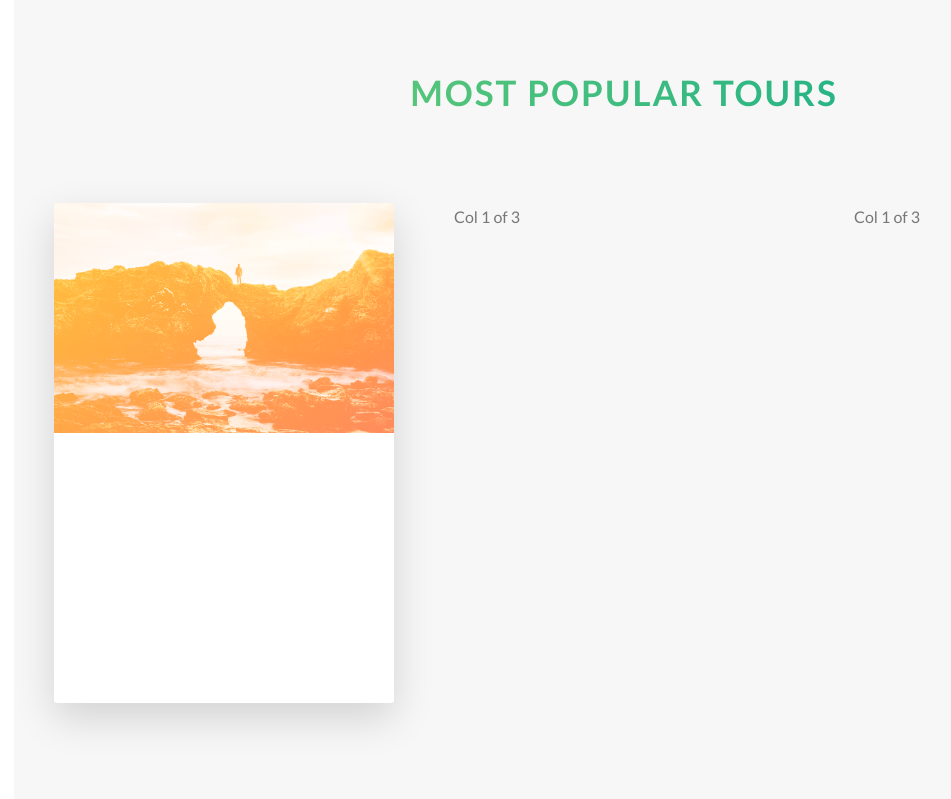
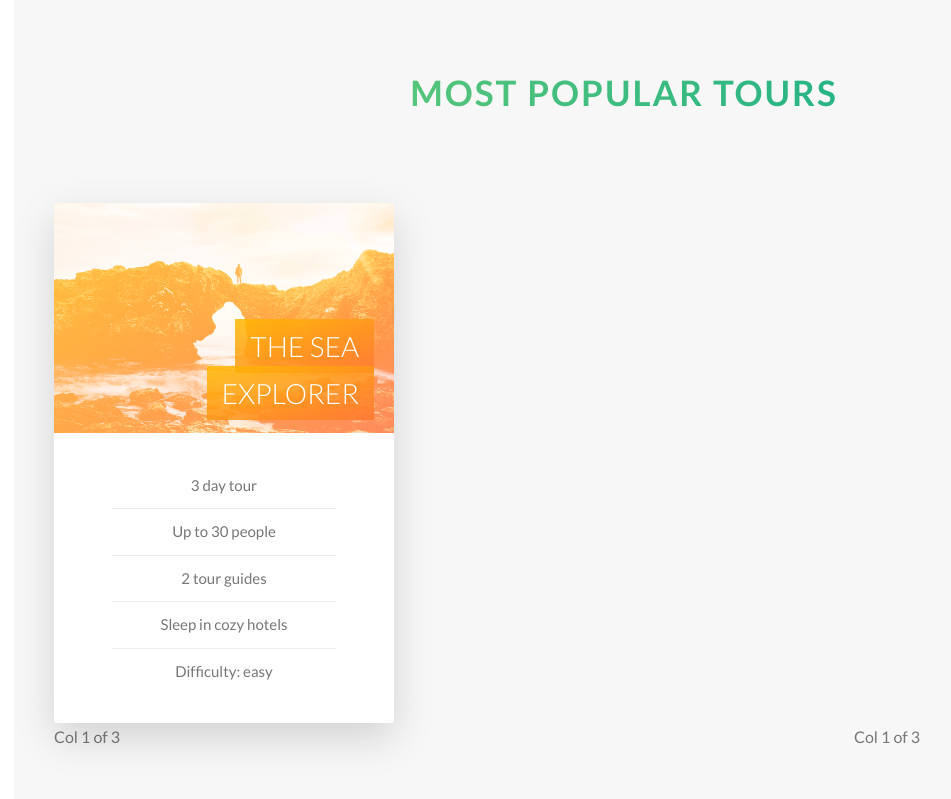
Before and after one commit to nadia643/Natours-css-course-Jonas, a website: page index.html in a window 1280 px wide. Shown: the part 2330-3129 px from the top of the page, without its empty margins (16-967 px from the left). Drawn offline with Linux system fonts and the light colour scheme.

Commit message:
first card completely styled

```diff
--- a/index.html
+++ b/index.html
@@ -115,22 +115,35 @@
                                     <!-- This means an empty space in html -->
                                     &nbsp;
                                 </div>
-                                <div class="card__heading">
-                                    Heading
-                                </div>
+                                <h4 class="card__heading">
+                                    <!-- this has a one for the diff colour gradients that will be -->
+                                    <span class="card__heading-span card__heading-span--1">The Sea Explorer</span>
+                                </h4>
                                 <div class="card__details">
-                                    Details
+                                    <ul>
+                                        <li>3 day tour</li>
+                                        <li>Up to 30 people</li>
+                                        <li>2 tour guides</li>
+                                        <li>Sleep in cozy hotels</li>
+                                        <li>Difficulty: easy</li>
+                                    </ul>
                                 </div>
                             </div>
                             <div class="card__side card__side--back card__side--back-1">
-                                Back
+                                <div class="card__cta">
+                                    <div class="card__price-box">
+                                        <p class="card__price-only">Only</p>
+                                        <p class="card__price-value">$297</p>
+                                    </div>
+                                    <a href="#" class="btn btn-white">Book now!</a>
+                                </div>
                             </div>
                         </div>
                     </div>
-                    <div class="col-1-of-3">
+                    <div class="col-2-of-3">
                             Col 1 of 3
                     </div>
-                    <div class="col-1-of-3">
+                    <div class="col-3-of-3">
                             Col 1 of 3
                     </div>
                 </div>
--- a/sass/abstracts/_variables.scss
+++ b/sass/abstracts/_variables.scss
@@ -11,6 +11,8 @@ $color-tertiary-dark: #5643fa;
 
 
 $color-grey-light-1: #f7f7f7;
+$color-grey-light-2: #eee;
+
 
 $color-grey-dark: #777;
 $color-white: #fff;
--- a/sass/components/cards.scss
+++ b/sass/components/cards.scss
@@ -5,12 +5,10 @@
     //to make this work in firefox as well
     -moz-perspective: 150rem;
     position: relative;
-    height: 50rem;
+    height: 52rem;
 
     &__side {
-    color: white;
-    font-size: 2rem;
-    height: 50rem;
+    height: 52rem;
     transition: all .8s ease;
     //this makes them on top of one another
     position: absolute;
@@ -62,13 +60,93 @@
         }
 
         &--2 {
-            background-image: url('../img/nat-5.jpg');
+            background-image: linear-gradient(to right bottom, $color-primary-light, $color-primary-dark), url('../img/nat-6.jpg');
+            height: 23rem;
+            background-blend-mode: screen;
+            -webkit-clip-path: polygon(0 0, 100% 0, 100%, 85%, 0 100%);
+            clip-path: polygon(0 0, 100% 0, 100%, 85%, 0 100%);
         }
 
         &--3 {
-            background-image: url('../img/nat-5.jpg');
+            background-image: linear-gradient(to right bottom, $color-tertiary-light, $color-tertiary-dark), url('../img/nat-7.jpg');
+            height: 23rem;
+            background-blend-mode: screen;
+            -webkit-clip-path: polygon(0 0, 100% 0, 100%, 85%, 0 100%);
+            clip-path: polygon(0 0, 100% 0, 100%, 85%, 0 100%);
         }
+    }
+
+    &__heading {
+        font-size: 2.8rem;
+        font-weight: 300;
+        text-transform: uppercase;
+        text-align: right;
+        color: $color-white;
+        position: absolute;
+        top: 12rem;
+        right: 2rem;
+        width: 65%;
 
     }
 
+    &__heading-span {
+        padding: 1rem 1.5rem;
+        --webkit-box-decoration-break: clone;
+        box-decoration-break: clone;
+
+        &--1 {
+            background-image: linear-gradient(to right bottom,
+            rgba($color-secondary-light, .85),
+            rgba($color-secondary-dark, .85));
+        }
+    }
+
+    &__details {
+        padding: 3rem;
+
+        ul {
+            list-style: none;
+            width: 80%;
+            margin: 0 auto;
+
+            li {
+                text-align: center;
+                font-size: 1.5rem;
+                padding: 1rem;
+
+                &:not(:last-child) {
+                    border-bottom: 1px solid $color-grey-light-2;
+                    ;
+                }
+            }
+        }
+    }
+
+    //FRONT SIDE STYLING
+    &__cta {
+        position: absolute;
+        top: 50%;
+        left: 50%;
+        transform: translate(-50%, -50%);
+        width: 90%;
+        text-align: center;
+    }
+
+    &__price-box {
+        text-align: center;
+        color: $color-white;
+        margin-bottom: 8rem;;
+
+    }
+
+    &__price-only {
+        font-size: 1.4rem;
+        text-transform: uppercase;
+    }
+
+    &__price-value {
+        font-size: 6rem;
+        font-weight: 100;
+    }
+
 }
```
Also changed, not shown: css/style.css.
